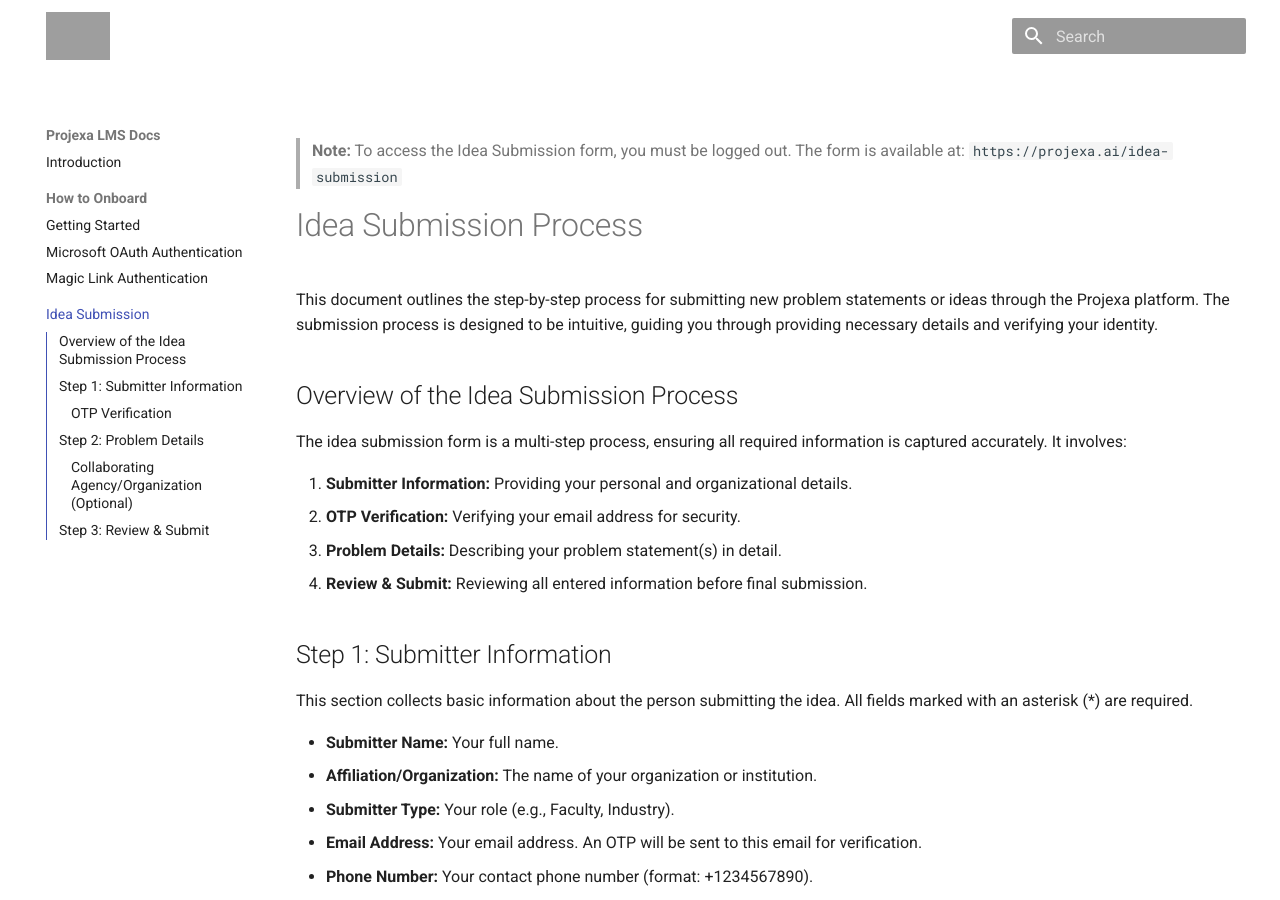
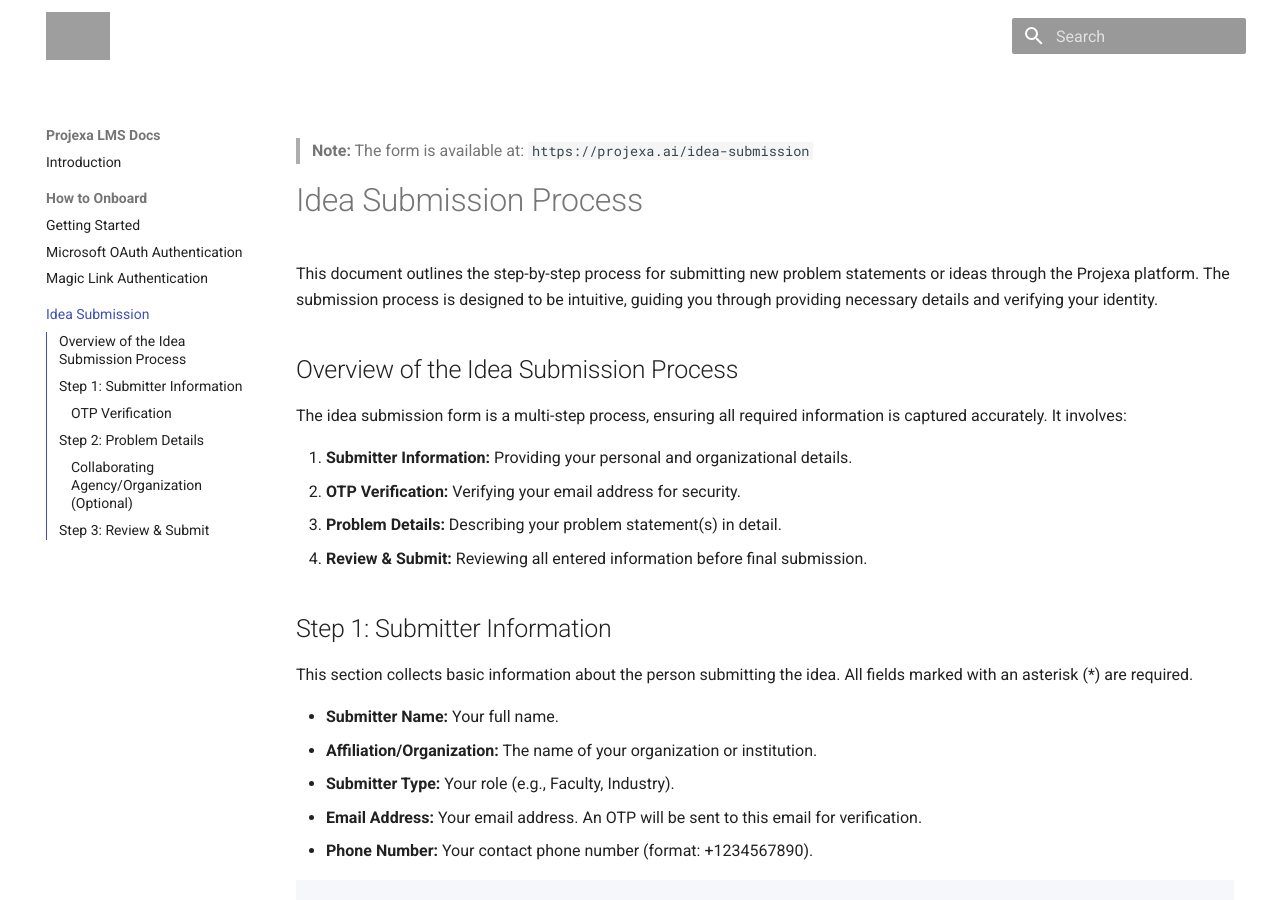
Before and after one commit to ProjexaLMS/ProjexaDocs, an MkDocs documentation site: the page built from docs/idea-submission.md, in a window 1280 px wide and 900 px high. Built offline with MkDocs 1.6.1 and Material for MkDocs 9.7.7, drawn with Linux system fonts in a browser that asks for light colours; grey boxes are pictures that could not be loaded.

Commit message:
Update idea-submission.md

```diff
--- a/docs/idea-submission.md
+++ b/docs/idea-submission.md
@@ -1,4 +1,4 @@
-> **Note:** To access the Idea Submission form, you must be logged out. The form is available at: `https://projexa.ai/idea-submission`
+> **Note:** The form is available at: `https://projexa.ai/idea-submission`
 
 # Idea Submission Process
 
```
